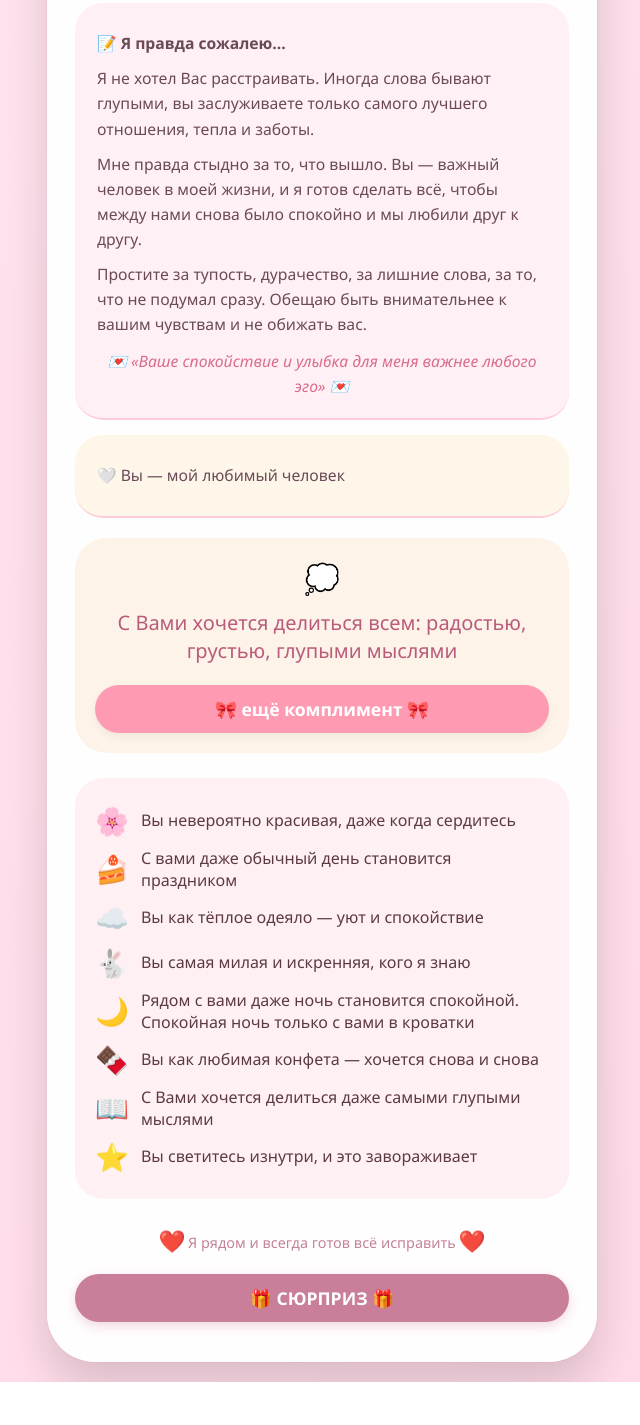
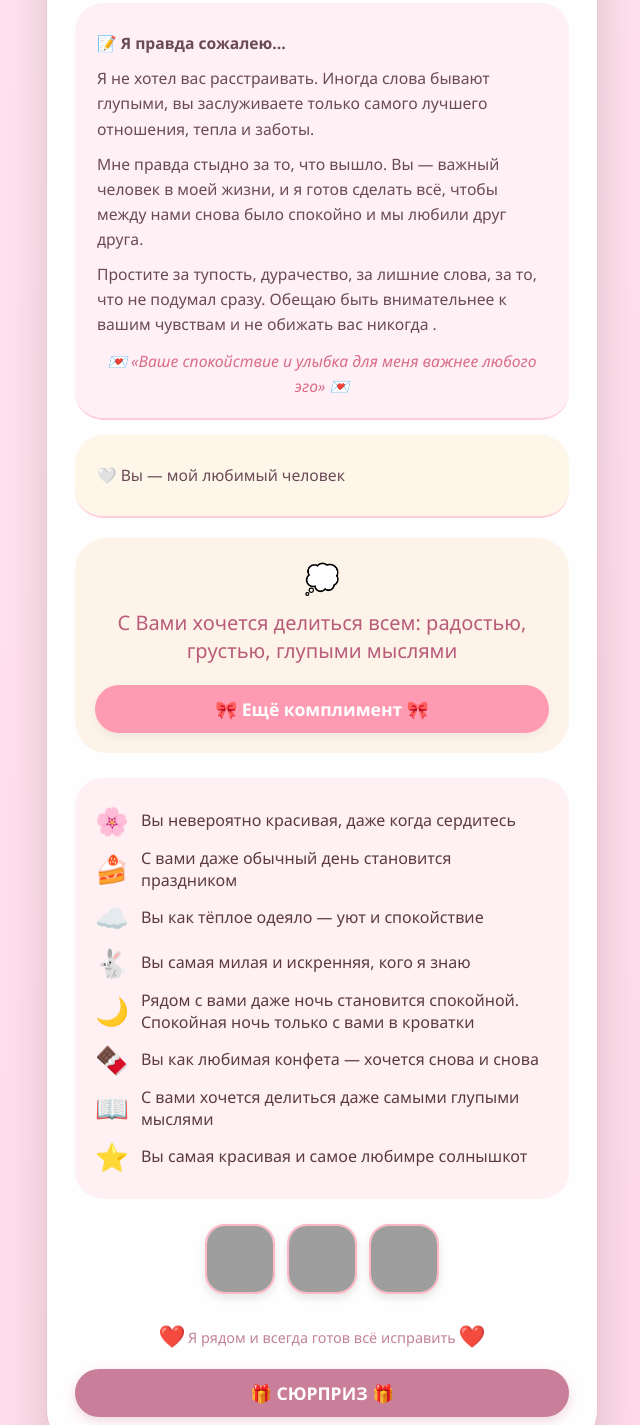
Before and after one commit to Sanchell1o/Sanchell1o.github.io, a plain HTML site: page index.html in a window 1280 px wide. Shown: the part 645-2070 px from the top of the page, without its empty margins (318-958 px from the left). Before the commit the page ends 2027 px from the top, so only its background shows below. Drawn offline with Linux system fonts and the light colour scheme; grey boxes are pictures that could not be loaded.

Commit message:
Update index.html

```diff
--- a/index.html
+++ b/index.html
@@ -184,6 +184,29 @@
             font-size: 1.7rem;
         }
 
+        .image-gallery {
+            margin-top: 25px;
+            display: flex;
+            justify-content: center;
+            gap: 12px;
+            flex-wrap: wrap;
+        }
+
+        .gallery-img {
+            width: 70px;
+            height: 70px;
+            object-fit: cover;
+            border-radius: 20px;
+            border: 2px solid #ffb7c5;
+            box-shadow: 0 4px 8px rgba(0,0,0,0.1);
+            transition: transform 0.2s;
+            cursor: pointer;
+        }
+
+        .gallery-img:hover {
+            transform: scale(1.05);
+        }
+
         .footer-message {
             text-align: center;
             margin-top: 28px;
@@ -279,6 +302,10 @@
             .modal-content p {
                 font-size: 1.1rem;
             }
+            .gallery-img {
+                width: 55px;
+                height: 55px;
+            }
         }
     </style>
 </head>
@@ -296,14 +323,14 @@
 
         <div class="apology-text">
             💗 Я знаю, что был не прав, и мне очень жаль. Ваши чувства для меня важнее всего на свете.
-               Я хочу, чтобы между нами снова было хорошо.
+            Я хочу, чтобы между нами снова было хорошо.
         </div>
 
         <div class="extra-apology">
             <p>📝 <strong>Я правда сожалею...</strong></p>
-            <p>Я не хотел Вас расстраивать. Иногда слова бывают глупыми, вы заслуживаете только самого лучшего отношения, тепла и заботы.</p>
-            <p>Мне правда стыдно за то, что вышло. Вы — важный человек в моей жизни, и я готов сделать всё, чтобы между нами снова было спокойно и мы любили друг к другу.</p>
-            <p>Простите за тупость, дурачество, за лишние слова, за то, что не подумал сразу. Обещаю быть внимательнее к вашим чувствам и не обижать вас.</p>
+            <p>Я не хотел вас расстраивать. Иногда слова бывают глупыми, вы заслуживаете только самого лучшего отношения, тепла и заботы.</p>
+            <p>Мне правда стыдно за то, что вышло. Вы — важный человек в моей жизни, и я готов сделать всё, чтобы между нами снова было спокойно и мы любили друг друга.</p>
+            <p>Простите за тупость, дурачество, за лишние слова, за то, что не подумал сразу. Обещаю быть внимательнее к вашим чувствам и не обижать вас никогда .</p>
             <div class="quote">💌 «Ваше спокойствие и улыбка для меня важнее любого эго» 💌</div>
         </div>
 
@@ -316,7 +343,7 @@
             <div class="compliment-text" id="complimentDisplay">
                 С вами так спокойно и хорошо
             </div>
-            <button id="newComplimentBtn">🎀 ещё комплимент 🎀</button>
+            <button id="newComplimentBtn">🎀 Ещё комплимент 🎀</button>
         </div>
 
         <div class="compliment-list">
@@ -326,9 +353,12 @@
             <p><span class="emoji-big">🐇</span> Вы самая милая и искренняя, кого я знаю</p>
             <p><span class="emoji-big">🌙</span> Рядом с вами даже ночь становится спокойной. Спокойная ночь только с вами в кроватки</p>
             <p><span class="emoji-big">🍫</span> Вы как любимая конфета — хочется снова и снова</p>
-            <p><span class="emoji-big">📖</span> С Вами хочется делиться даже самыми глупыми мыслями</p>
-            <p><span class="emoji-big">⭐</span> Вы светитесь изнутри, и это завораживает</p>
+            <p><span class="emoji-big">📖</span> С вами хочется делиться даже самыми глупыми мыслями</p>
+            <p><span class="emoji-big">⭐</span> Вы самая красивая и самое любимре солнышкот</p>
         </div>
+
+        <!-- ГАЛЕРЕЯ ПОД КОМПЛИМЕНТАМИ -->
+        <div class="image-gallery" id="imageGallery"></div>
 
         <div class="footer-message">
             <span class="heart">❤️</span>  Я рядом и всегда готов всё исправить  <span class="heart">❤️</span>
@@ -340,7 +370,7 @@
 
 <div id="surpriseModal" class="modal">
     <div class="modal-content">
-        <div class="surprise-emoji">🎁✨🎀</div>
+        <div class="surprise-emoji">🌸🌸🌸</div>
         <p>✨ Вечером Вас ждёт сюрприз ✨<br><br>Извините, что не вышло раньше 🌸</p>
         <button class="close-modal" onclick="closeModal()">💗 Хорошо 💗</button>
     </div>
@@ -353,7 +383,7 @@
         "У Вас очень тёплая улыбка, от неё на душе светлее",
         "Вы умеете слушать — это редкий дар",
         "С Вами легко быть собой, не притворяться",
-        "Вы самая  красивая",
+        "Вы самая красивая",
         "Я ценю Ваше терпение, хоть иногда и испытываю его",
         "Вы — человек, рядом с которым хочется расти",
         "Ваши глаза такие глубокие, в них хочется смотреть вечно",
@@ -371,7 +401,6 @@
         "Я люблю Вас не за что-то, а просто потому что Вы — это Вы"
     ];
 
-    // РЕАЛЬНЫЕ КАРТИНКИ (работают 100%)
     const images = [
         "https://cdn.pixabay.com/photo/2017/11/14/13/06/kitty-2948404_640.jpg",
         "https://cdn.pixabay.com/photo/2019/08/19/07/55/corgi-4415649_640.jpg",
@@ -389,15 +418,29 @@
     const btnCompliment = document.getElementById("newComplimentBtn");
     const surpriseBtn = document.getElementById("surpriseBtn");
     const modal = document.getElementById("surpriseModal");
+    const gallery = document.getElementById("imageGallery");
 
     function getRandomCompliment() {
         const randomIndex = Math.floor(Math.random() * compliments.length);
         return compliments[randomIndex];
     }
 
+    function updateGallery() {
+        if (!gallery) return;
+        // Показываем 3 картинки: текущую и две следующие по кругу
+        let indices = [];
+        for (let i = 0; i < 3; i++) {
+            indices.push((currentImgIndex + i) % images.length);
+        }
+        gallery.innerHTML = indices.map(idx =>
+            `<img class="gallery-img" src="${images[idx]}" alt="милое фото">`
+        ).join('');
+    }
+
     function changeImage() {
         currentImgIndex = (currentImgIndex + 1) % images.length;
         imgEl.src = images[currentImgIndex];
+        updateGallery();
     }
 
     function openModal() {
@@ -425,10 +468,12 @@
         }
     });
 
+    // Инициализация
     complimentEl.textContent = getRandomCompliment();
     const startImgIndex = Math.floor(Math.random() * images.length);
     imgEl.src = images[startImgIndex];
     currentImgIndex = startImgIndex;
+    updateGallery();
 </script>
 
 </body>
```
